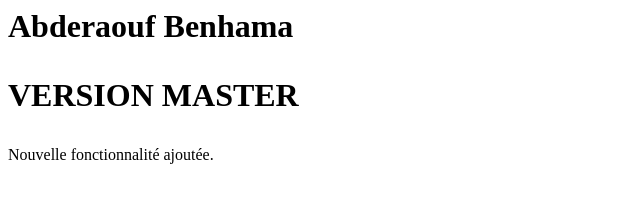
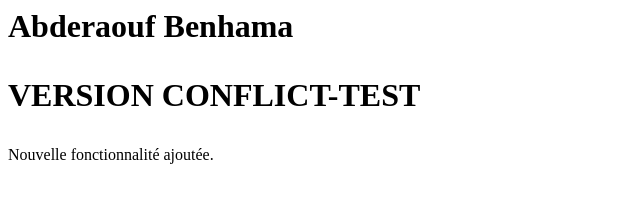
Before and after one commit to 2741090-raouf/ExamenGit, a plain HTML site: page index.html in a window 1280 px wide. Shown: the whole page, without its empty margins (0-640 px from the left). Drawn offline with Linux system fonts and the light colour scheme.

Commit message:
Update version text in index.html

```diff
--- a/index.html
+++ b/index.html
@@ -1,7 +1,8 @@
 <h1>Abderaouf Benhama
 
 
- <p>VERSION MASTER</p>
+<p>VERSION CONFLICT-TEST</p>
+
 
 
 
```
